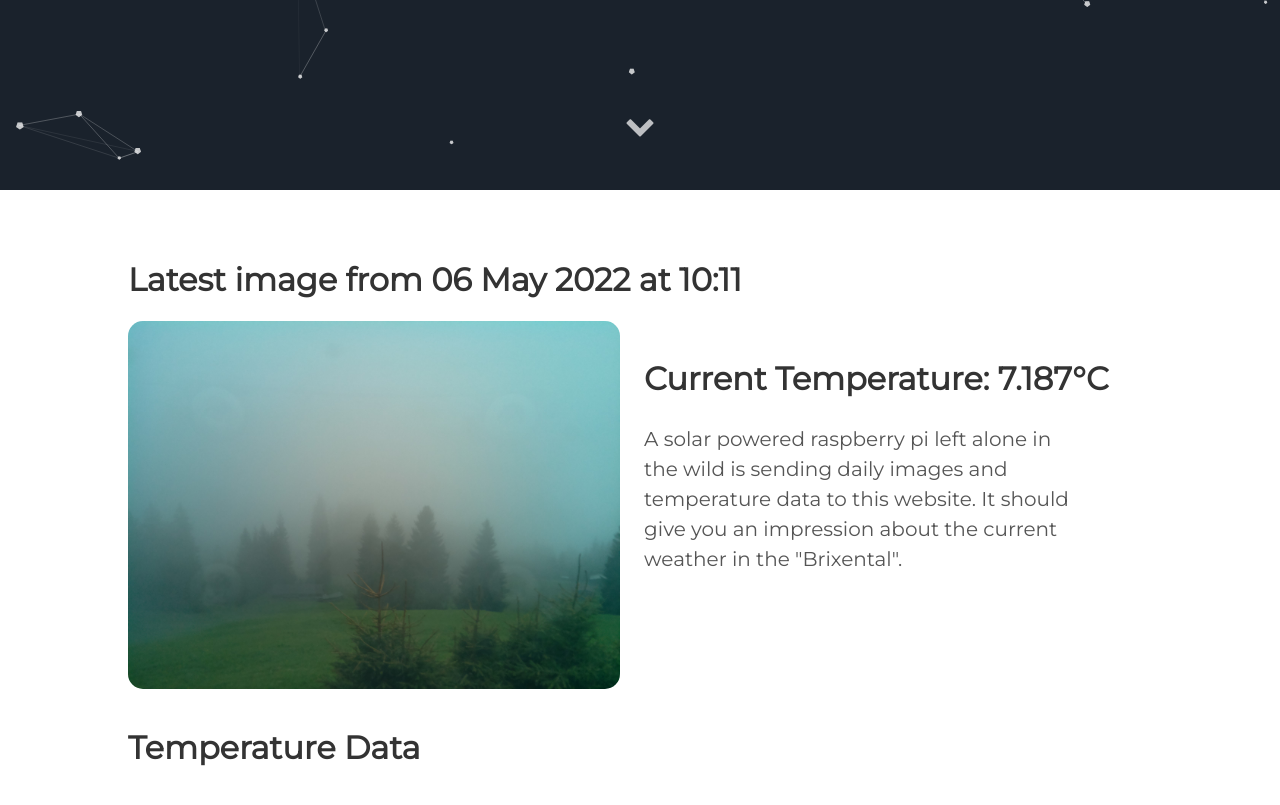
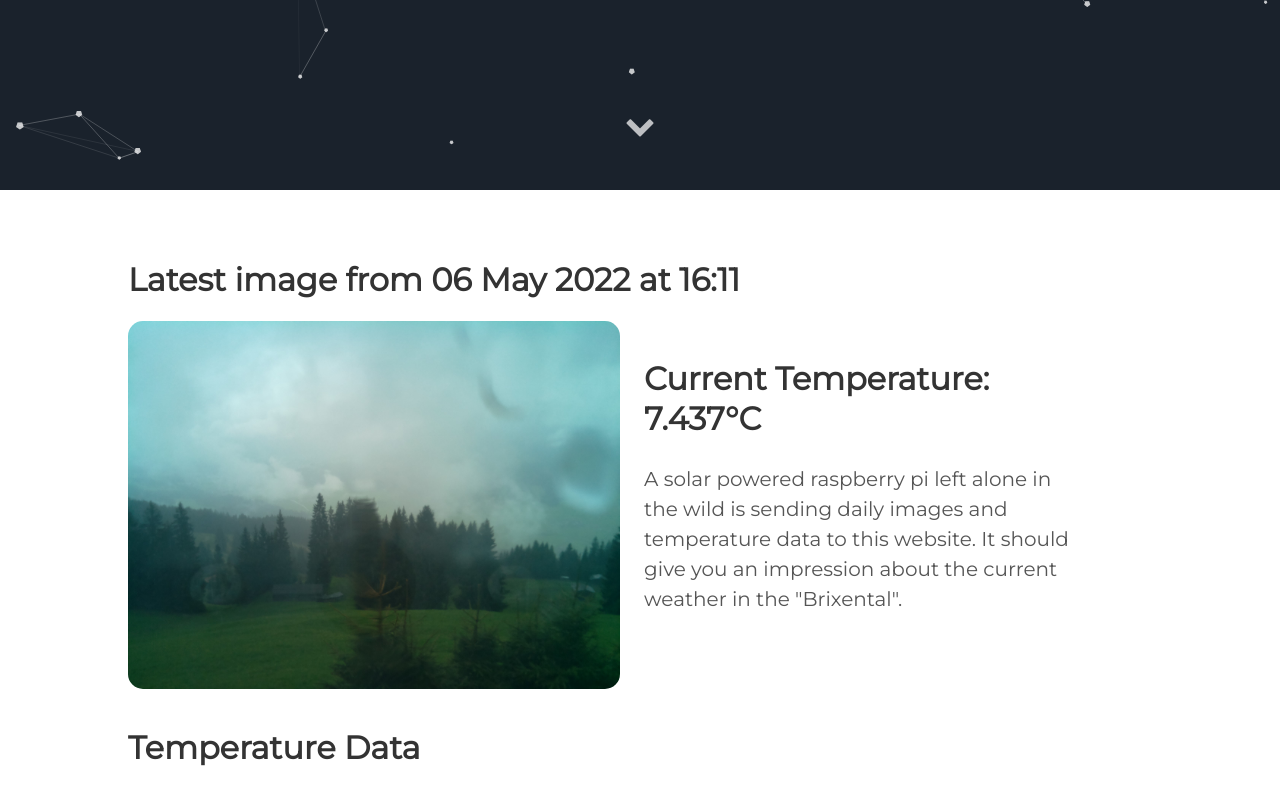
Before and after one commit to vektorious/vektorious.github.io, a Jekyll site: the page built from resources/huette.md, in a window 1280 px wide and 900 px high, scrolled down 710 px. Shown: the top 805 px of the window. Built offline with Jekyll 4.4.1, drawn with Linux system fonts in a browser that asks for light colours.

Commit message:
I'm a bot beep boop

```diff
--- a/resources/huette.md
+++ b/resources/huette.md
@@ -6,13 +6,13 @@ image: '/assets/img/'
 description: 'Live image from the Austrian alps'
 twitter_text: ' '
 ---
-## Latest image from 06 May 2022 at 10:11
+## Latest image from 06 May 2022 at 16:11
 <div class="huette">
   <div class="huette-image">
     <img src="{{ "/assets/img/huette.jpg" | prepend: site.baseurl }}">
   </div>
   <div class="huette-text">
-        <h2>Current Temperature: 7.187°C</h2>
+        <h2>Current Temperature: 7.437°C</h2>
         <p>A solar powered raspberry pi left alone in the wild is sending daily images and temperature data to this website. It should give you an impression about the current weather in the "Brixental".</p>
 
   </div>
```
Also changed, not shown: rpi-script/2022-05-06_160936.txt (renamed from rpi-script/2022-05-06_100937.txt, +5 -5 lines), rpi-script/huette.md (+2 -2 lines), assets/img/huette.jpg, assets/img/temp_plot.png, rpi-script/temp_plot.png, 1 other file.
